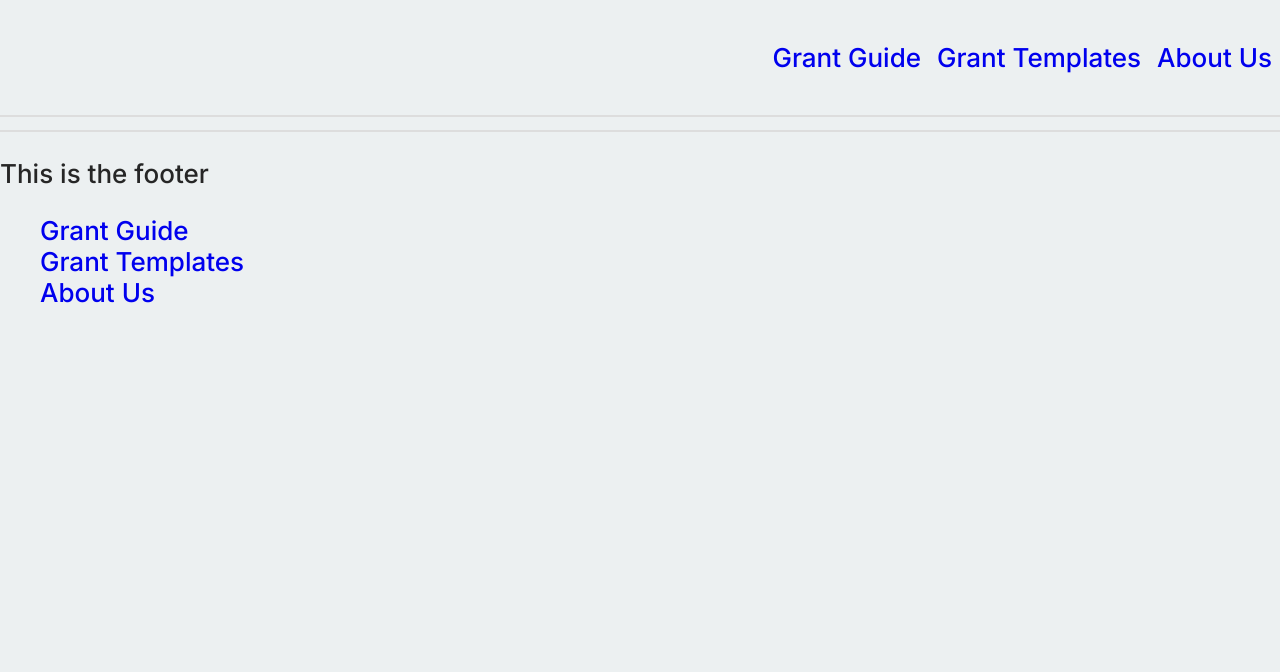
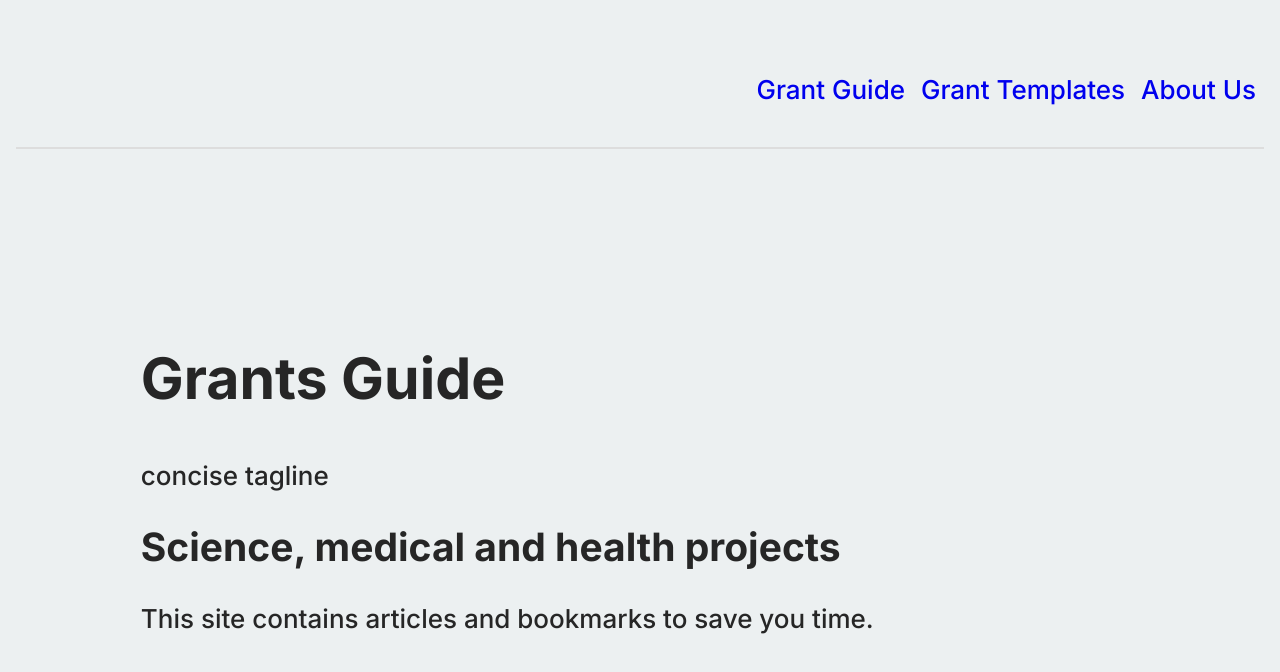
Before and after one commit to cml815/fuel-redo, a React app: page / in a window 1280 px wide. Shown: the top 672 px of the page. Built offline with nearby package versions, Linux system fonts and the light colour scheme.

Commit message:
header/footer - Layout later

```diff
--- a/src/components/Footer.jsx
+++ b/src/components/Footer.jsx
@@ -6,18 +6,6 @@ export default function Footer() {
     <footer>
        <hr />
           <p>This is the footer</p>
-          <ul className="">
-            <li>
-              <Link to ="guide">Grant Guide</Link>
-            </li>
-            <li>
-              <Link to="templates"> Grant Templates</Link>
-              </li>
-            <li>
-              <Link to ="about">About Us</Link>
-            </li>
-          </ul>
-
         </footer>
     </>
   )
--- a/src/index.js
+++ b/src/index.js
@@ -3,7 +3,7 @@ import ReactDOM from 'react-dom/client';
 import { BrowserRouter as Router, Routes, Route } from 'react-router-dom';
 import './global.css';
 import App from './App';
-import Layout from './components/Layout';
+import Layout from './components/Layout'
 import Templates from "./routes/templates";
 import About from "./routes/about";
 import Guide from "./routes/guide";
@@ -16,7 +16,6 @@ root.render(
   <React.StrictMode>
     <Router>
       <Routes>
-        <Route element={<Layout />}>
           <Route path="/" element={<App />} />
             <Route path="/guide" element={ <Guide />}>
               <Route path="/guide/beginners" element={ <Beginners />} />
@@ -25,7 +24,6 @@ root.render(
             </Route>
           <Route path="/about" element={ <About />} />
           <Route path="/templates" element= { <Templates />} />
-        </Route>
       </Routes>
     </Router>
   </React.StrictMode>
```
